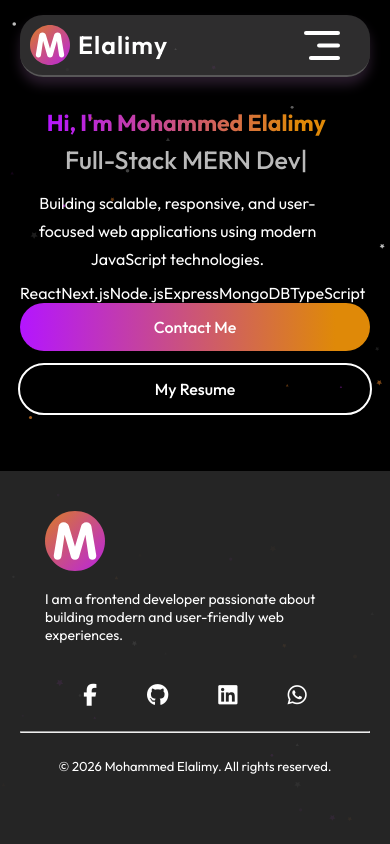
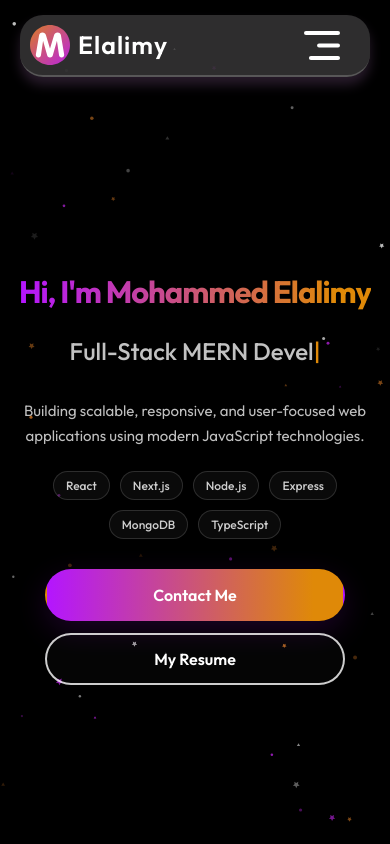
Before and after one commit to mohammedmelalimy/MoDev-portfolio, a React (Vite) app: page / in a window 390 px wide. Shown: the top 844 px of the page. Built offline with nearby package versions, Linux system fonts and the light colour scheme.

Commit message:
Refactor Hero.css for improved styling and layout

```diff
--- a/src/Components/Hero/Hero.css
+++ b/src/Components/Hero/Hero.css
@@ -1,168 +1,348 @@
-/* ---------- Hero Section ---------- */
+/* ========================================
+   HERO
+======================================== */
 
 .hero {
+  position: relative;
+  z-index: 1;
+
+  width: 100%;
+
+  /*
+    أهم تعديل:
+    الـHero ياخد تقريبًا طول الشاشة بدل ما
+    ارتفاعه يكون على قد المحتوى فقط.
+  */
+  min-height: calc(100svh - 120px);
+
   display: flex;
   align-items: center;
-  flex-direction: column;
-  gap: 30px;
-  padding: 0 20px;
+  justify-content: center;
+
+  padding: 70px 24px 90px;
+  box-sizing: border-box;
 }
 
-.img-hero {
-    width: 240px;
-    border-radius: 50%;
-    object-fit: cover;
-    margin-top: 30px;
+.hero-content {
+  width: 100%;
+  max-width: 1050px;
+
+  display: flex;
+  flex-direction: column;
+  align-items: center;
+
+  text-align: center;
 }
+
+
+/* ========================================
+   TITLE
+======================================== */
+
 .hero h1 {
-    text-align: center;
-    font-size: 55px;
-    width: 65%;
-    line-height: 70px;
+  width: 100%;
+  margin: 0;
+
+  display: flex;
+  flex-direction: column;
+  align-items: center;
+
+  line-height: 1.15;
 }
 
 .hero h1 .fixed {
-    font-weight: 600;
-    background: linear-gradient(270deg, #DF8908 10%, #B415FF 100%);
+  display: inline-block;
+
+  font-size: clamp(42px, 5vw, 68px);
+  font-weight: 700;
+
+  letter-spacing: -1.5px;
+
+  background: linear-gradient(
+    270deg,
+    #df8908 10%,
+    #b415ff 100%
+  );
+
   background-clip: text;
   -webkit-background-clip: text;
   -webkit-text-fill-color: transparent;
 }
 
-.hero h1 .typed {
-    font-size: 50px;
-    color: #f8f8f8be;
-    display: inline-block;
-    min-width: 300px;
-    font-weight: 500;
+
+/* ========================================
+   TYPED ROLE
+======================================== */
+
+.hero-role {
+  min-height: 72px;
+
+  display: flex;
+  justify-content: center;
+  align-items: center;
+
+  margin-top: 18px;
 }
 
+.hero h1 .typed {
+  display: inline-block;
+
+  font-size: clamp(30px, 4vw, 50px);
+  font-weight: 500;
+
+  color: rgba(248, 248, 248, 0.78);
+}
+
+.typed-cursor {
+  color: #df8908;
+}
+
+
+/* ========================================
+   DESCRIPTION
+======================================== */
+
 .hero p {
-    width: 50%;
+  width: 100%;
+  max-width: 720px;
+
+  margin: 28px auto 0;
+
   text-align: center;
-    font-size: 20px;
-    line-height: 40px;
+
+  font-size: 18px;
+  line-height: 1.7;
+
+  color: rgba(255, 255, 255, 0.75);
 }
+
+
+/* ========================================
+   TECH STACK
+======================================== */
+
+.hero-stack {
+  display: flex;
+  align-items: center;
+  justify-content: center;
+  flex-wrap: wrap;
+
+  gap: 10px;
+
+  margin-top: 28px;
+}
+
+.hero-stack span {
+  padding: 7px 14px;
+
+  border: 1px solid rgba(255, 255, 255, 0.14);
+  border-radius: 50px;
+
+  background: rgba(255, 255, 255, 0.04);
+
+  color: rgba(255, 255, 255, 0.8);
+
+  font-size: 14px;
+  font-weight: 500;
+
+  transition:
+    transform 0.25s ease,
+    border-color 0.25s ease,
+    background 0.25s ease;
+}
+
+.hero-stack span:hover {
+  transform: translateY(-2px);
+
+  border-color: rgba(180, 21, 255, 0.55);
+
+  background: rgba(180, 21, 255, 0.08);
+}
+
+
+/* ========================================
+   ACTIONS
+======================================== */
 
 .hero-action {
   display: flex;
   align-items: center;
-    gap: 40px;
-    font-size: 18px;
-    font-weight: 500;
-    margin-bottom: 50px;
+  justify-content: center;
+
+  gap: 18px;
+
+  margin-top: 38px;
+
+  font-size: 16px;
+  font-weight: 600;
 }
 
-.hero-action .hero-connect {
-    padding: 14px 35px;
+.hero-connect,
+.hero-resume {
+  min-width: 180px;
+
+  padding: 14px 30px;
+
   border-radius: 50px;
-    background: linear-gradient(270deg, #DF8908 10%, rgb(180, 21, 255) 100%);
+
   cursor: pointer;
-    transition: 0.5s;
+
   text-decoration: none;
-    color: white;
+
+  transition:
+    transform 0.3s ease,
+    border-color 0.3s ease,
+    box-shadow 0.3s ease,
+    background 0.3s ease;
 }
 
-.hero-action .hero-connect:hover {
-    transform: scale(1.05);
-    border: 2px solid rgb(255, 255, 255);
-    background: linear-gradient(rgb(156, 69, 196) 100%);
+
+/* Primary Button */
+
+.hero-connect {
+  color: white;
+
+  border: 2px solid transparent;
+
+  background: linear-gradient(
+    270deg,
+    #df8908 10%,
+    #b415ff 100%
+  );
+
+  box-shadow:
+    0 10px 30px rgba(180, 21, 255, 0.15);
 }
 
-.hero-action .hero-resume {
-    padding: 14px 35px;
-    border-radius: 50px;
-    border: 2px solid white;
-    cursor: pointer;
-    text-decoration: none;
-    color: #ffffff;
+.hero-connect:hover {
+  transform: translateY(-3px);
+
+  box-shadow:
+    0 15px 35px rgba(180, 21, 255, 0.25);
 }
 
-.hero-action .hero-resume:hover {
-    border: 2px solid rgb(180, 21, 255);
+
+/* Resume Button */
+
+.hero-resume {
+  color: white;
+
+  border: 2px solid rgba(255, 255, 255, 0.8);
+
+  background: rgba(255, 255, 255, 0.02);
 }
 
-/* ---------- Responsive: Tablets ---------- */
-@media (max-width: 1024px) {
-    .hero h1 { width: 80%; }
-    .hero h1 .fixed { font-size: 40px; min-width: 250px; }
-    .hero h1 .typed { font-size: 40px; min-width: 280px; }
-    .hero p { width: 65%; }
+.hero-resume:hover {
+  transform: translateY(-3px);
+
+  border-color: #b415ff;
+
+  background: rgba(180, 21, 255, 0.06);
 }
 
-/* ---------- Responsive: Mobile ---------- */
+
+/* ========================================
+   TABLET
+======================================== */
+
+@media (max-width: 1024px) {
+
+  .hero {
+    min-height: calc(100svh - 100px);
+
+    padding: 70px 24px 80px;
+  }
+
+  .hero p {
+    max-width: 650px;
+  }
+}
+
+
+/* ========================================
+   MOBILE
+======================================== */
+
 @media (max-width: 768px) {
-    .img-hero { width: 200px; margin-top: 30px; }
 
-    .hero h1 {
-        margin-top: 10px;
-        width: 90%;
-        font-size: 30px;
-        line-height: 45px;
+  .hero {
+    min-height: calc(100svh - 80px);
+
+    padding: 80px 20px 70px;
+  }
+
+  .hero h1 .fixed {
+    font-size: 36px;
+    letter-spacing: -1px;
+  }
+
+  .hero-role {
+    min-height: 55px;
+    margin-top: 14px;
   }
 
   .hero h1 .typed {
     font-size: 28px;
-        min-width: unset;
   }
 
   .hero p {
-        width: 80%;
-        font-size: 18px;
-        line-height: 32px;
-        margin: 10px 0;
+    max-width: 520px;
+
+    margin-top: 20px;
+
+    font-size: 16px;
+    line-height: 1.65;
+  }
+
+  .hero-stack {
+    margin-top: 22px;
+  }
+
+  .hero-stack span {
+    padding: 6px 12px;
+    font-size: 12px;
   }
 
   .hero-action {
+    margin-top: 30px;
+
     flex-direction: column;
-        gap: 16px;
-        font-size: 16px;
-        margin-bottom: 40px;
+
+    width: 100%;
+
+    gap: 12px;
   }
 
-    .hero-action .hero-resume,
-    .hero-action .hero-connect {
-        width: 65%;
-        text-align: center;
+  .hero-connect,
+  .hero-resume {
+    width: 100%;
+    max-width: 300px;
+
+    box-sizing: border-box;
   }
 }
 
-/* ---------- Extra Small Screens ---------- */
+
+/* ========================================
+   SMALL MOBILE
+======================================== */
+
 @media (max-width: 480px) {
 
-    .img-hero { width: 180px; margin-top: 65px; }
-
-    .hero h1 {
-        font-size: 28px;
-        line-height: 38px;
-        width: 95%;
+  .hero {
+    padding: 70px 18px 60px;
   }
 
   .hero h1 .fixed {
-        font-size: 23px;
-        line-height: 32px;
-        margin-top: 20px;
-        font-weight: 700;
+    font-size: 31px;
+    line-height: 1.2;
   }
 
   .hero h1 .typed {
-        font-size: 25px;
-        min-width: unset;
-        font-weight: 500;
+    font-size: 24px;
   }
 
   .hero p {
-        font-size: 16px;
-        line-height: 28px;
-        width: 90%;
-    }
-
-    .hero-action {
-        gap: 12px;
-    }
-
-    .hero-action .hero-resume,
-    .hero-action .hero-connect {
-        width: 80%;
+    font-size: 15px;
   }
 }
```
Lines whose indentation alone changed are shown as unchanged.
